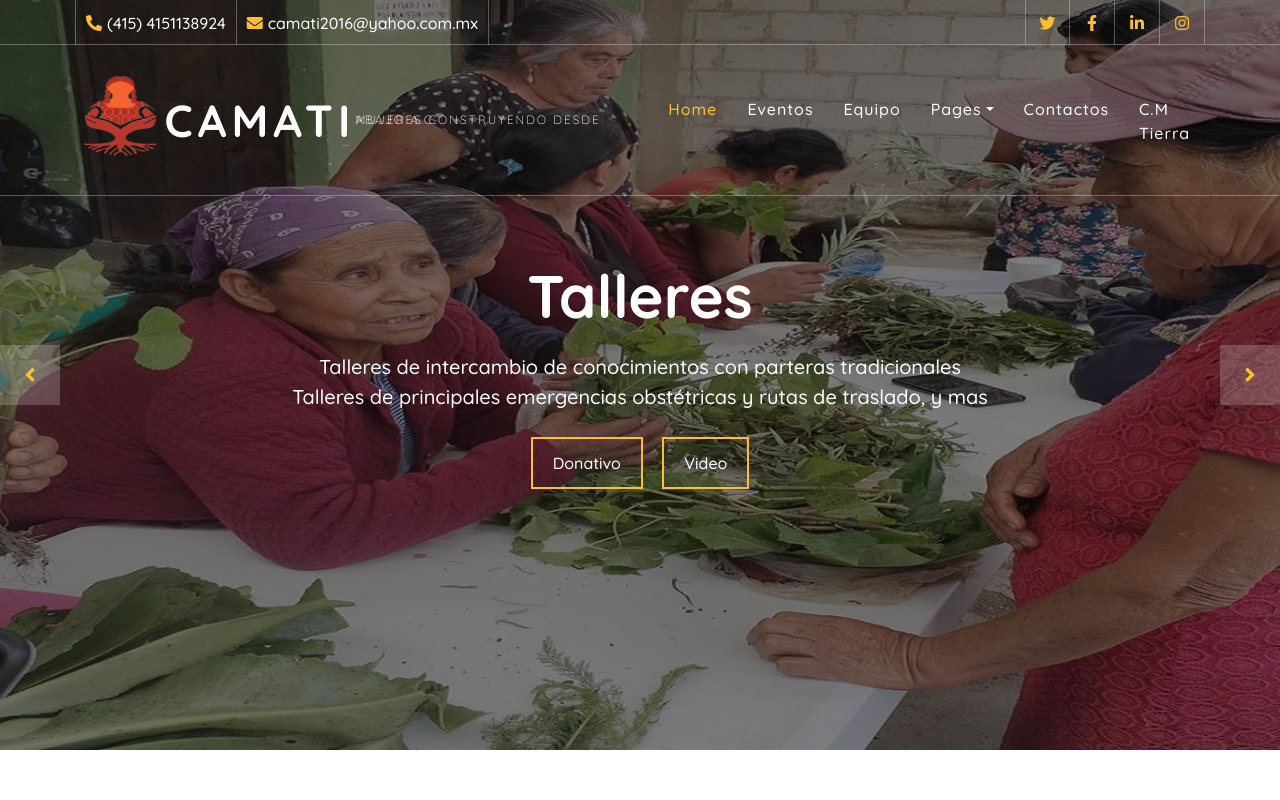
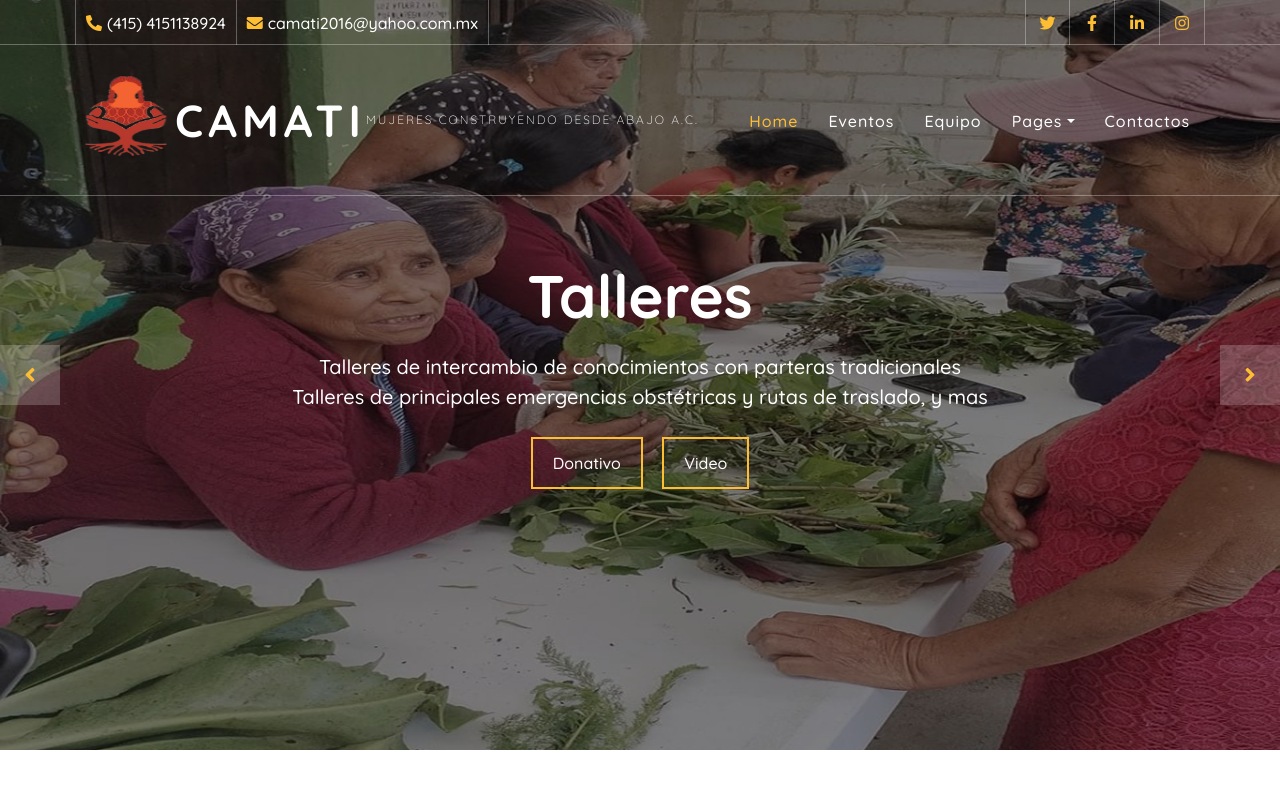
Before and after one commit to elpocam/camati.github.io, a plain HTML site: page index.html in a window 1280 px wide. Shown: the top 800 px of the page. Drawn offline with nearby package versions, Linux system fonts and the light colour scheme.

Commit message:
Update index.html

```diff
--- a/index.html
+++ b/index.html
@@ -83,7 +83,7 @@
 
                         </div>
                         <a href="contact.html" class="nav-item nav-link">Contactos</a>
-                        <a href="causes.html" class="nav-item nav-link">C.M Tierra</a>
+
                     </div>
                 </div>
             </div>
```
